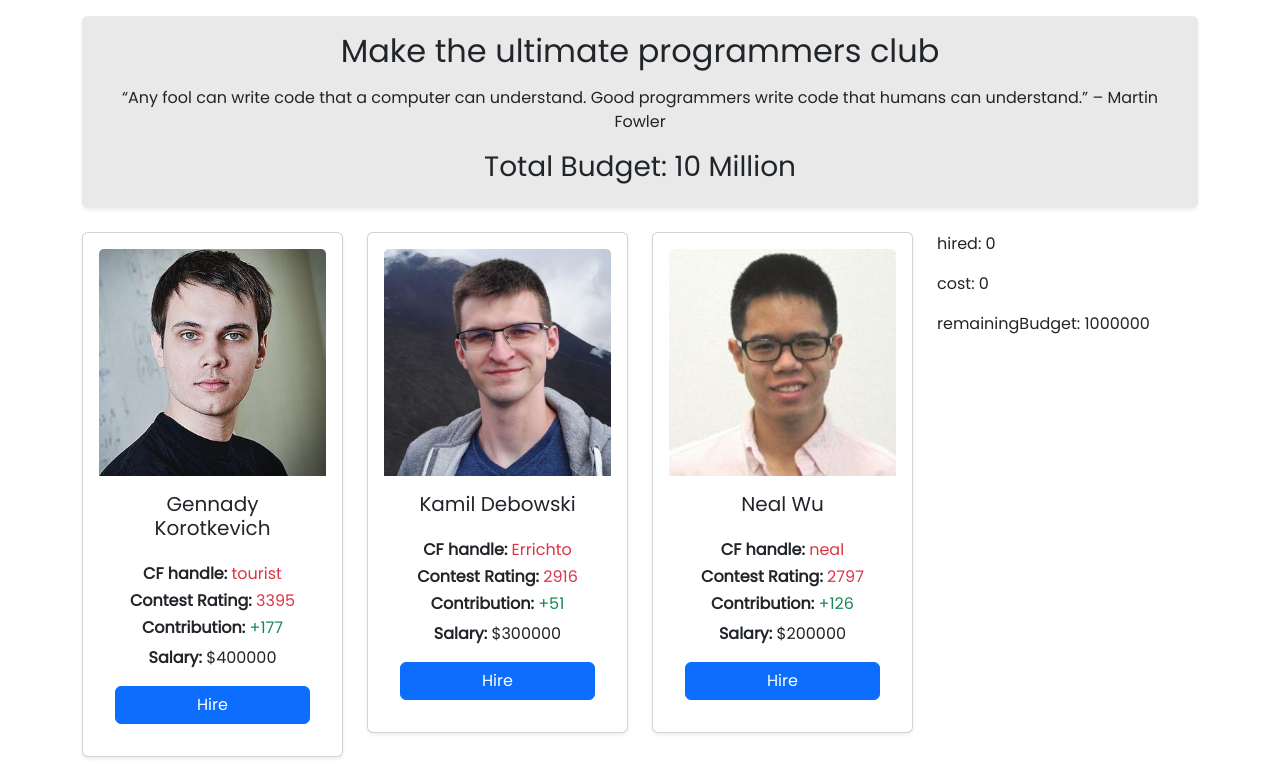
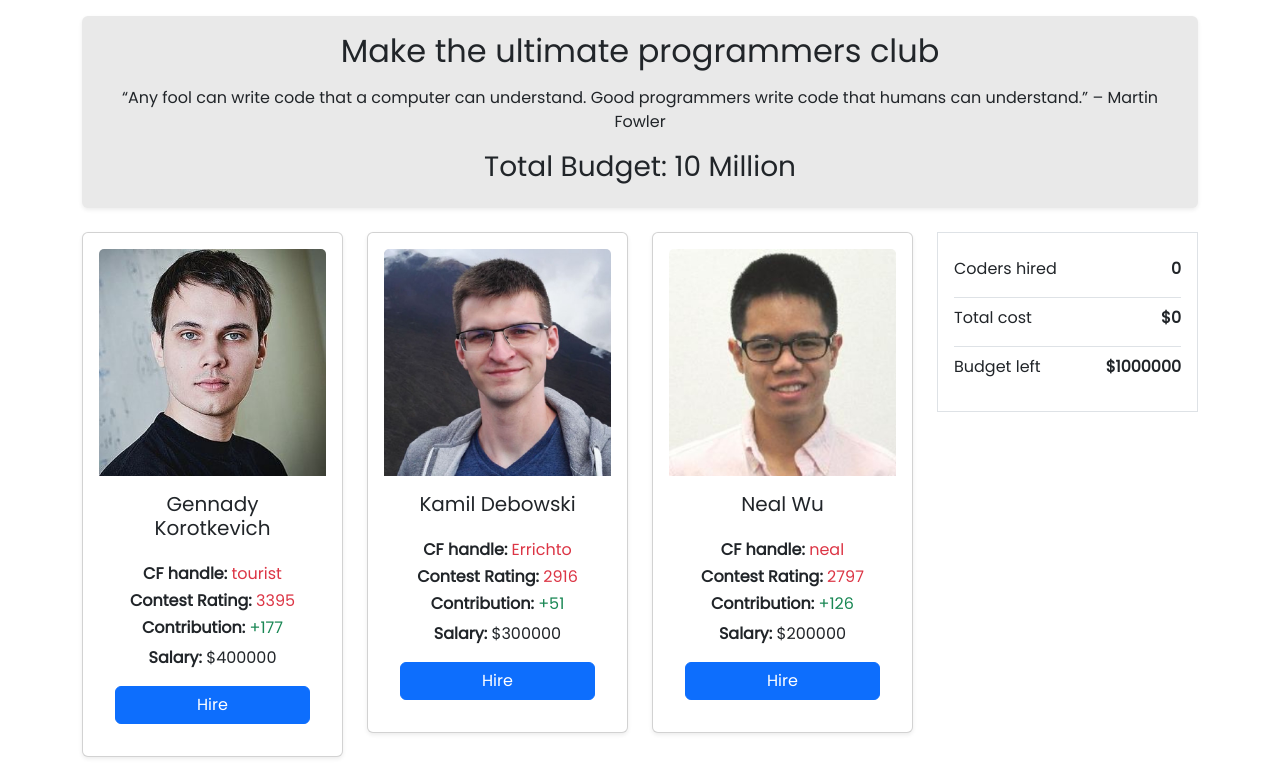
Before and after one commit to faisalmh4045/programmers-club, a React (Vite) app: page / in a window 1280 px wide. Shown: the top 779 px of the page. Built offline with nearby package versions, Linux system fonts and the light colour scheme.

Commit message:
add Hired component style

```diff
--- a/src/components/Hired/Coders.jsx
+++ b/src/components/Hired/Coders.jsx
@@ -2,12 +2,19 @@ import { Button } from "react-bootstrap";
 
 const Coders = ({ coder, handleRemove }) => {
     return (
-        <>
-            <div>
-                {coder.name} - {coder.salary}
+        <div className="d-flex border justify-content-between mt-1 p-2 shadow-sm">
+            <div className="d-flex align-items-center">
+                <img className="w-25" src={coder.img} alt="" />
+                <h6 className="ms-2 mb-0">{coder.name}</h6>
             </div>
-            <Button onClick={() => handleRemove(coder)}>remove</Button>
-        </>
+            <Button
+                variant="light"
+                className="text-danger bg-transparent border-0 fw-bold"
+                onClick={() => handleRemove(coder)}
+            >
+                <i className="fa-regular fa-trash-can"></i>
+            </Button>
+        </div>
     );
 };
 
--- a/src/components/Hired/Hired.jsx
+++ b/src/components/Hired/Hired.jsx
@@ -3,11 +3,21 @@ import Coders from "./Coders";
 const Hired = ({ hiredCoders, handleRemove, budgetRemaining }) => {
     const totalCost = 1000000 - budgetRemaining;
     return (
-        <div>
-            <p>hired: {hiredCoders.length}</p>
-            <p>cost: {totalCost}</p>
-            <p>remainingBudget: {budgetRemaining}</p>
+        <div className="border p-3 sticky-top">
+            <div className="d-flex justify-content-between border-bottom mt-2">
+                <p>Coders hired </p>
+                <b>{hiredCoders.length}</b>
+            </div>
+            <div className="d-flex justify-content-between border-bottom mt-2">
+                <p>Total cost </p>
+                <b>${totalCost}</b>
+            </div>
+            <div className="d-flex justify-content-between mt-2">
+                <p>Budget left </p>
+                <b>${budgetRemaining}</b>
+            </div>
             <div>
+                {hiredCoders.length ? <hr className="mt-0" /> : ""}
                 {hiredCoders.map((coder, idx) => (
                     <Coders
                         key={idx}
```
